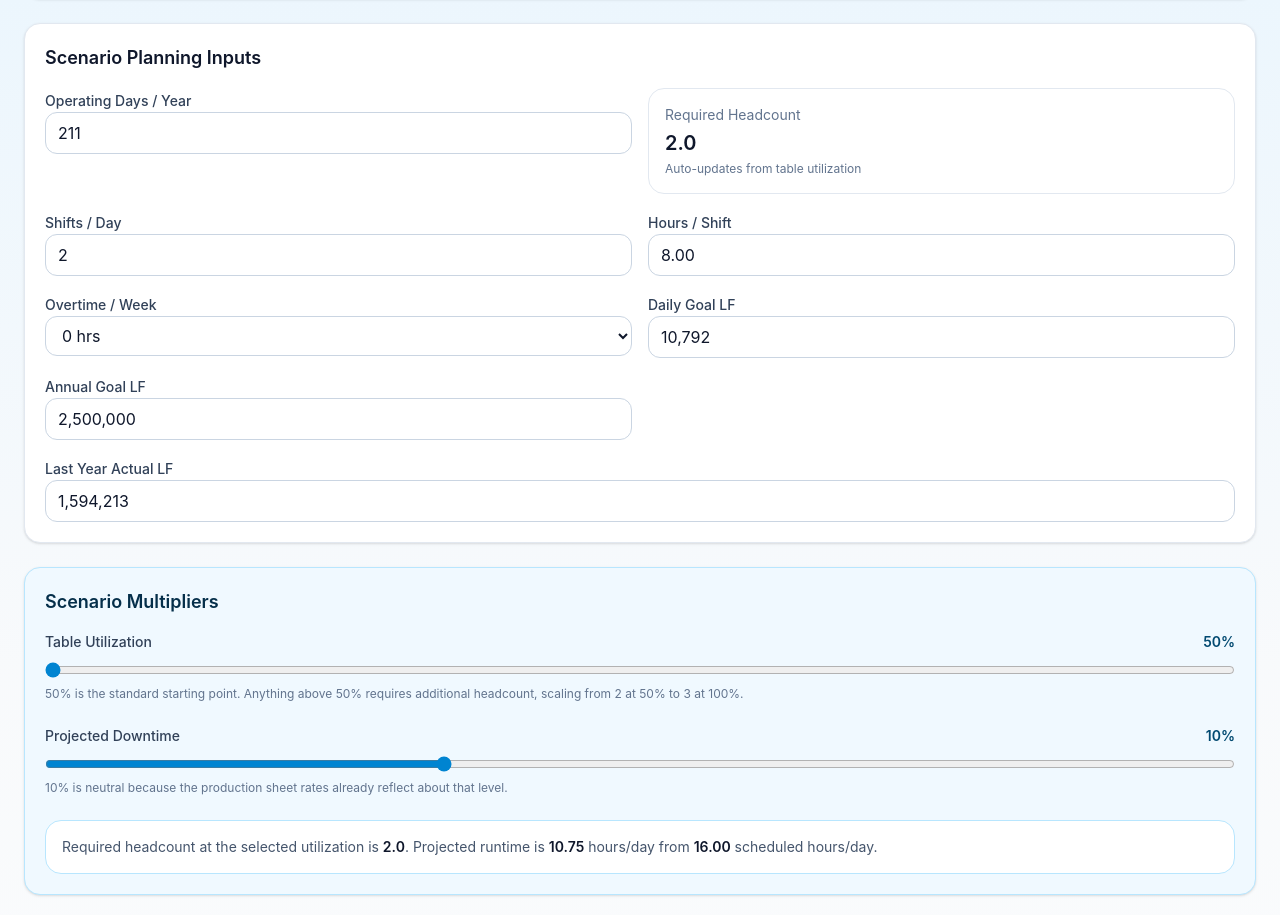
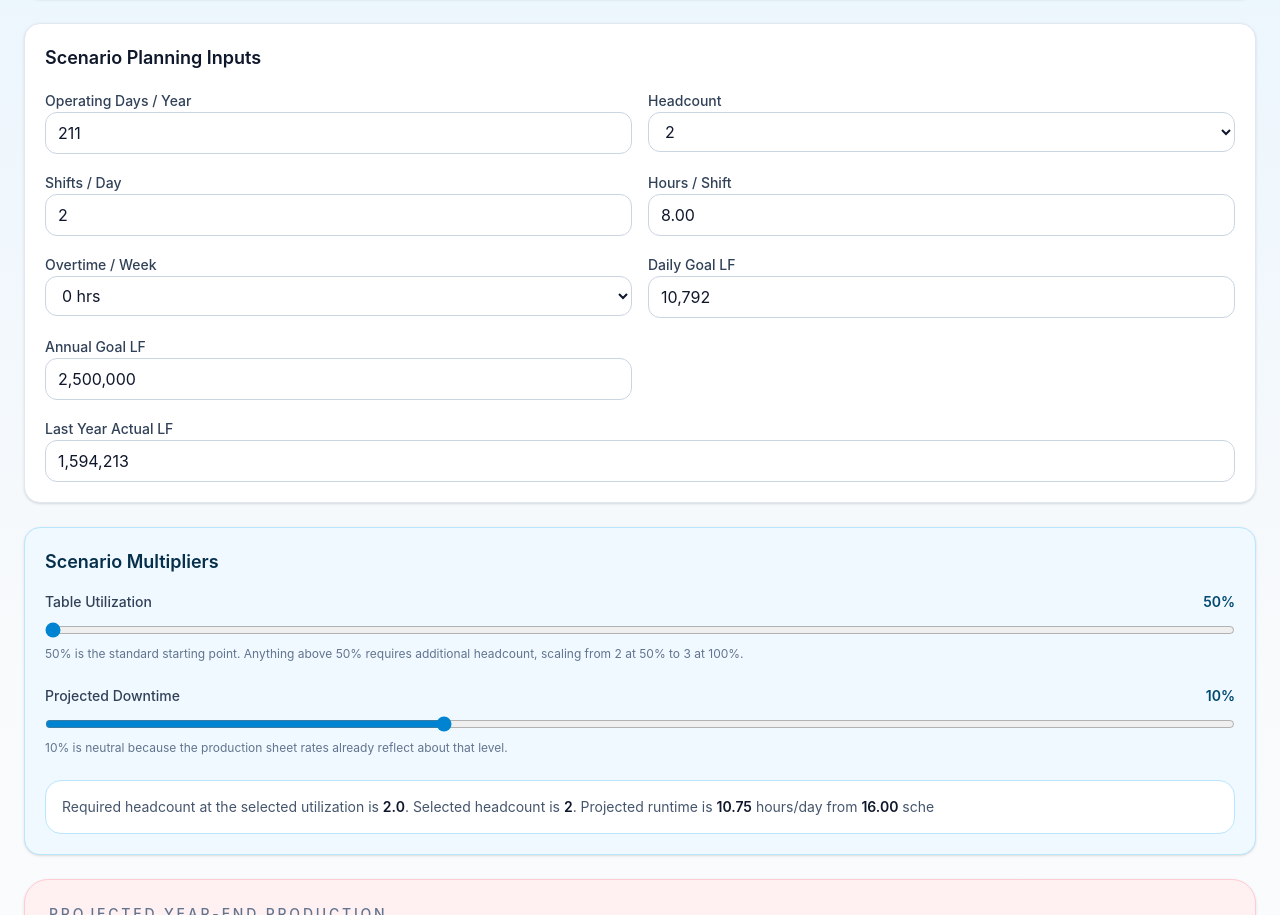
Before and after one commit to katops2/DynamaxTool, a React (Vite) app: page / in a window 1280 px wide. Shown: the part 697-1612 px from the top of the page. Built offline with nearby package versions, Linux system fonts and the light colour scheme.

Commit message:
Make headcount editable with required staffing reference

```diff
--- a/src/App.jsx
+++ b/src/App.jsx
@@ -167,13 +167,7 @@ export default function DynamaxProductionScenarioTool() {
   const [annualGoalLF, setAnnualGoalLF] = useState(2500000);
   const [lastYearLF, setLastYearLF] = useState(1594213);
 
-  const syncHeadcountToUtilization = (utilization) => {
-    const required = 2 + Math.max(0, (utilization - 50) / 50);
-    setTableUtilizationPct(utilization);
-    setHeadcount(Number(required.toFixed(1)));
-  };
-
-  const selectedPreset = presets[product][processMode];
+    const selectedPreset = presets[product][processMode];
 
   const results = useMemo(() => {
     const actualCurrentDailyLF = ACTUAL_YTD_WORKING_DAYS > 0 ? ACTUAL_YTD_LF / ACTUAL_YTD_WORKING_DAYS : 0;
@@ -259,7 +253,7 @@ export default function DynamaxProductionScenarioTool() {
             <div className="flex flex-wrap gap-2 text-sm">
               <span className="rounded-full bg-sky-700 px-3 py-1 text-white">{product}</span>
               <span className="rounded-full bg-sky-100 px-3 py-1 text-sky-900">{processModeLabel}</span>
-              <span className="rounded-full border border-sky-200 bg-white px-3 py-1 text-slate-700">Required Headcount: {fmt1.format(headcount)}</span>
+              <span className="rounded-full border border-sky-200 bg-white px-3 py-1 text-slate-700">Headcount: {fmt0.format(headcount)}</span>
             </div>
           </div>
         </div>
@@ -301,7 +295,16 @@ export default function DynamaxProductionScenarioTool() {
             <Card title="Scenario Planning Inputs">
               <div className="grid grid-cols-1 gap-4 md:grid-cols-2">
                 <FormattedNumberInput label="Operating Days / Year" value={operatingDaysPerYear} onChange={setOperatingDaysPerYear} />
-                <DetailBox label="Required Headcount" value={fmt1.format(headcount)} helper="Auto-updates from table utilization" />
+                <SelectInput
+                  label="Headcount"
+                  value={String(headcount)}
+                  onChange={(value) => setHeadcount(Number(value))}
+                  options={[
+                    { value: "1", label: "1" },
+                    { value: "2", label: "2" },
+                    { value: "3", label: "3" },
+                  ]}
+                />
                 <FormattedNumberInput label="Shifts / Day" value={shiftsPerDay} onChange={setShiftsPerDay} />
                 <FormattedNumberInput label="Hours / Shift" value={hoursPerShift} onChange={setHoursPerShift} decimals={2} />
                 <SelectInput
@@ -329,7 +332,7 @@ export default function DynamaxProductionScenarioTool() {
                 <RangeInput
                   label="Table Utilization"
                   value={tableUtilizationPct}
-                  onChange={syncHeadcountToUtilization}
+                  onChange={setTableUtilizationPct}
                   min={50}
                   max={100}
                   step={5}
@@ -347,7 +350,7 @@ export default function DynamaxProductionScenarioTool() {
                   helper="10% is neutral because the production sheet rates already reflect about that level."
                 />
                 <div className="rounded-2xl border border-sky-200 bg-white p-4 text-sm text-slate-600">
-                  Required headcount at the selected utilization is <span className="font-semibold text-slate-900">{fmt1.format(results.requiredHeadcount)}</span>. Projected runtime is <span className="font-semibold text-slate-900">{fmt2.format(results.projectedRunHoursPerDay)}</span> hours/day from <span className="font-semibold text-slate-900">{fmt2.format(results.scheduledHoursPerDay)}</span> scheduled hours/day.
+                  Required headcount at the selected utilization is <span className="font-semibold text-slate-900">{fmt1.format(results.requiredHeadcount)}</span>. Selected headcount is <span className="font-semibold text-slate-900">{fmt0.format(headcount)}</span>. Projected runtime is <span className="font-semibold text-slate-900">{fmt2.format(results.projectedRunHoursPerDay)}</span> hours/day from <span className="font-semibold text-slate-900">{fmt2.format(results.scheduledHoursPerDay)}</span> sche
                 </div>
               </div>
             </Card>
```
